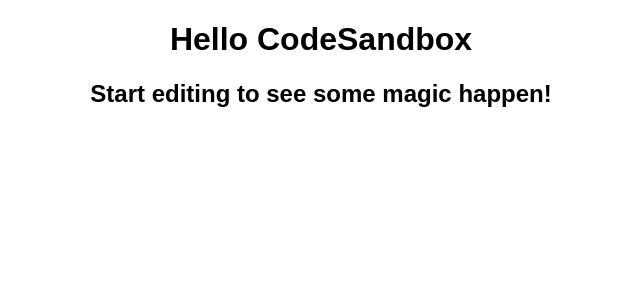
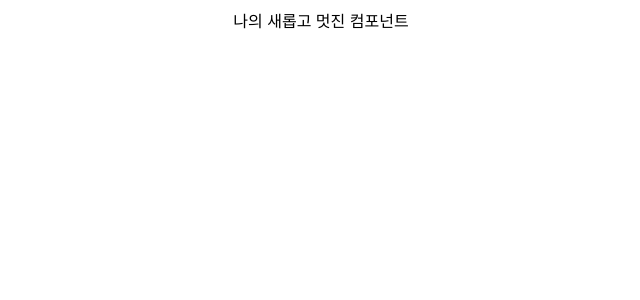
Before and after one commit to gosunman/theArtOfReact, a React (Create React App) app: page / in a window 1280 px wide. Shown: the top 300 px of the page, without its empty margins (319-959 px from the left). Built offline with nearby package versions, Linux system fonts and the light colour scheme.

Commit message:
3.2 first component

```diff
--- a/src/App.js
+++ b/src/App.js
@@ -1,11 +1,11 @@
 import React from "react";
 import "./styles.css";
+import MyComponent from "./MyComponent";
 
 export default function App() {
   return (
     <div className="App">
-      <h1>Hello CodeSandbox</h1>
-      <h2>Start editing to see some magic happen!</h2>
+      <MyComponent />
     </div>
   );
 }
--- /dev/null
+++ b/src/MyComponent.js
@@ -0,0 +1,5 @@
+import React from "react";
+
+export default function MyComponent() {
+  return <div>나의 새롭고 멋진 컴포넌트</div>;
+}
```
